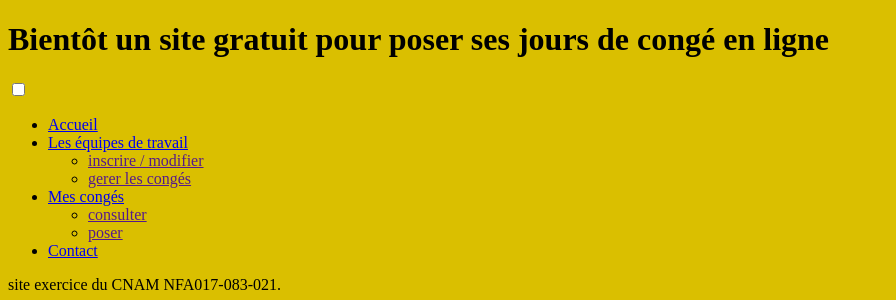
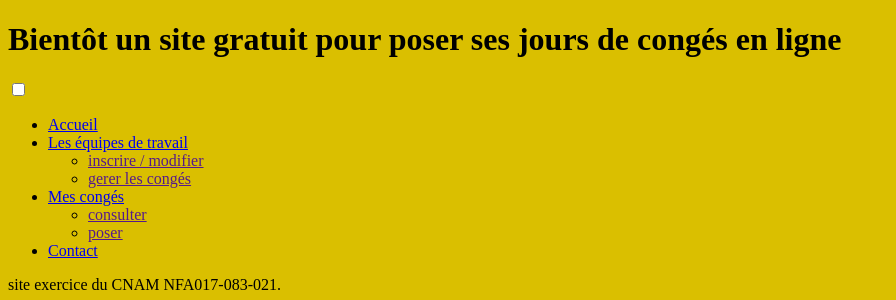
Before and after one commit to Stef36/nfa017, a PHP site: page / in a window 1280 px wide. Shown: the top 300 px of the page, without its empty margins (0-896 px from the left). Run offline with PHP 8.4, Linux system fonts and the light colour scheme.

Commit message:
Modif des fichiers

```diff
--- a/index.php
+++ b/index.php
@@ -31,7 +31,7 @@
 
 
 
-<H1>Bientôt un site gratuit pour poser ses jours de congé en ligne</H1>
+        <H1>Bientôt un site gratuit pour poser ses jours de congés en ligne</H1>
 
 <!-- ===================== MENU ===================== -->
         <?php include("includes/menu.php"); ?>
```
Also changed, not shown: includes/basDePage.php (indentation only), includes/menu.php (indentation only). Lines whose indentation alone changed are shown as unchanged.
